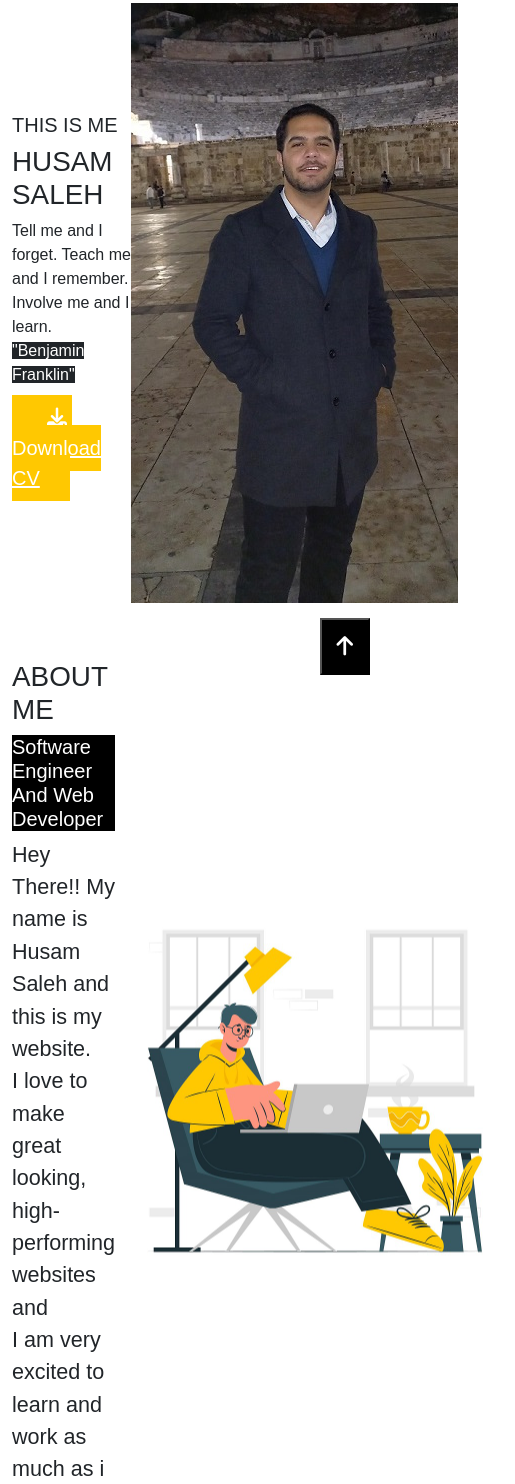
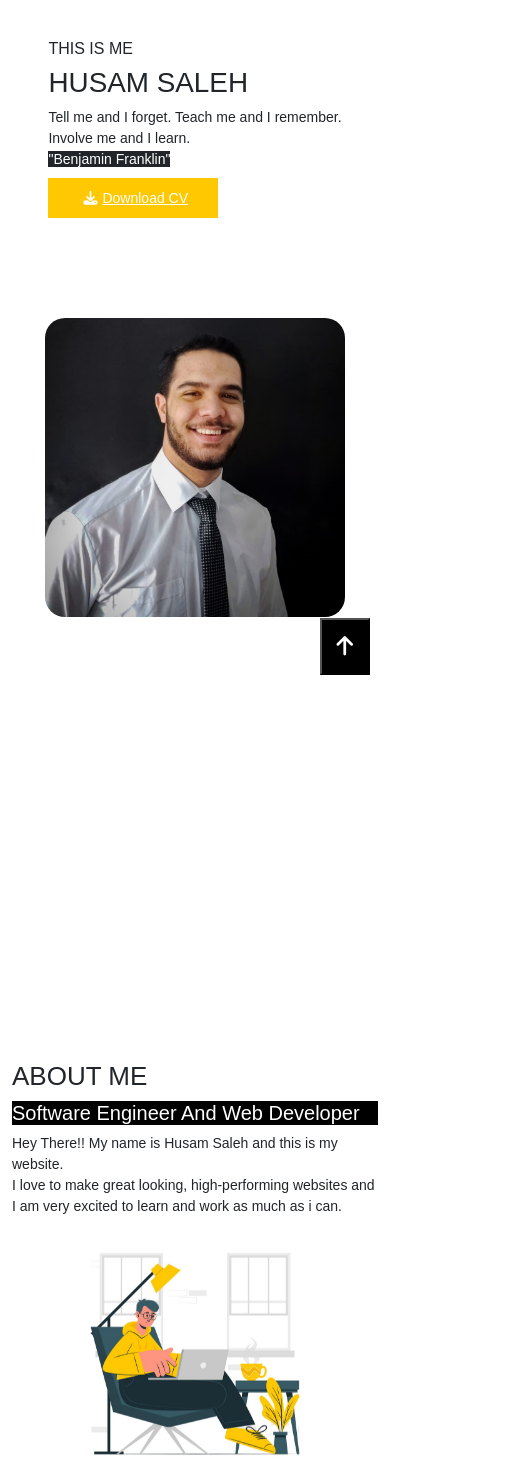
Before and after one commit to husamsaleh/husam, a plain HTML site: page index.html in a window 390 px wide. Shown: the part 169-1653 px from the top of the page, 515 px wide, since content can reach past the window. Drawn offline with nearby package versions, Linux system fonts and the light colour scheme; a web font is replaced by a local one.

Commit message:
mobile responsive updated

```diff
--- a/index.html
+++ b/index.html
@@ -12,7 +12,7 @@
 </head>
 <body>
 
-  <nav class="navbar navbar-expand-lg  d-flex flex-row justify-content-between px-5 position-fixed  ">
+  <nav class="navbar navbar-expand-lg  d-flex flex-row justify-content-between px-5 position-fixed fixed-top  ">
 
       <a class="navbar-brand mx-4 fs-2 text-black" href="#">Husam Saleh</a>
 
@@ -52,12 +52,12 @@
   </nav>
 
 
-  <div class="container intro d-flex align-items-center justify-content-evenly">
+  <div class="container intro d-flex flex-lg-row flex-column align-items-center align-content-center justify-content-evenly   ">
     <div>
       <h5>THIS IS ME</h5>
       <h1>HUSAM SALEH</h1>
 
-      <p>Tell me and I forget. Teach me and I remember. Involve me and I learn. <br><span class="text-bg-dark">"Benjamin Franklin"</span></p>
+      <p>Tell me and I forget. Teach me and I remember. <br> Involve me and I learn. <br><span class="text-bg-dark">"Benjamin Franklin"</span></p>
 
 
       <a class="btn_cv" href="/CV.pdf" download="HusamsalehCV">
@@ -65,37 +65,37 @@
       </a>
 
     </div>
-    <img src="./images/me.jpg" alt="">
+    <img   src="./images/me1.jpg" alt="">
   </div>
 
 
 
 
 
-<div class="container about d-flex align-items-center justify-content-around" id="about">
+<div class="container about d-flex flex-lg-row  flex-column align-items-center justify-content-center justify-content-lg-around " id="about">
   <div>
-    <h2 class="fs-1 text-uppercase">About Me</h2>
+    <h2 class="text-uppercase">About Me</h2>
     <h5 class="bg-black text-white">Software Engineer And Web Developer</h5>
-    <p class="fs-4">Hey There!! My name is Husam Saleh and this is my website. <br> I love to make great looking, high-performing websites and <br> I am very excited to learn and work as much as i can.
+    <p class="">Hey There!! My name is Husam Saleh and this is my website. <br> I love to make great looking, high-performing websites and <br> I am very excited to learn and work as much as i can.
     </p>
   </div>
   <img src="./images/v1.jpg" alt="">
 
 </div>
 
-<div class="container projects d-flex align-items-center align-content-center  justify-content-center" id="projects">
+<div class="container projects d-flex flex-md-row flex-column align-items-center align-content-center  justify-content-center" id="projects">
   <img src="./images/v2.jpg" alt="">
   <div class="mx-5" >
     <h2>PROJECTS</h2>
     <ul>
       <li>
-        <a href="">Bluezah.com</a>
+        <a href="#">Bluezah.com</a>
       </li>
       <li>
-        <a href="">FutureGen.net</a>
+        <a href="#">FutureGen.net</a>
       </li>
       <li>
-        <a href="">ox2z.com</a>
+        <a href="#">ox2z.com</a>
       </li>
 
     </ul>
@@ -105,16 +105,16 @@
 </div>
 
 <div class=" social container d-flex flex-row justify-content-evenly fs-1 text-black" id="social">
-  <a href="">
+  <a href="#">
     <i class="fab fa-youtube"></i>
   </a>
-  <a href="">
+  <a href="#">
     <i class="fab fa-github"></i>
   </a>
-  <a href="">
+  <a href="#">
     <i class="fab fa-linkedin"></i>
   </a>
-  <a href="">
+  <a href="#">
     <i class="fas fa-envelope"></i>
   </a>
 
@@ -161,7 +161,7 @@
 
 
     <script src="https://cdn.jsdelivr.net/npm/bootstrap@5.2.1/dist/js/bootstrap.bundle.min.js" integrity="sha384-u1OknCvxWvY5kfmNBILK2hRnQC3Pr17a+RTT6rIHI7NnikvbZlHgTPOOmMi466C8" crossorigin="anonymous"></script>
-    <script language="JavaScript">
+     <script language="JavaScript">
 
       window.onload = function () {
           document.addEventListener("contextmenu", function (e) {
--- a/main.scss
+++ b/main.scss
@@ -36,7 +36,11 @@ nav{
 }
 .intro{
     height: 100vh;
-    padding-top: 100px;
+    img{
+        max-width: 400px;
+        border-radius: 20px;
+    }
+
 }
 
 .me{
@@ -54,6 +58,13 @@ nav{
         animation-name:vectors_moving_v1;
         animation-duration: 6s;
   animation-iteration-count: infinite;
+    }
+    h2{
+        font-size:42px;
+    }
+    p{
+        font-size: 22px;
+        font-weight: 300 !important;
     }
 }
 
@@ -171,6 +182,46 @@ nav{
   }
 
   &:hover{
-    background-color: RoyalBlue;
+    background-color: #ecb900;
+    color: black !important;
   }
 }
+
+@media screen and (max-width:800px) {
+    .intro, .about, .projects{
+        margin-top: 100px;
+        img{
+            max-width: 250px;
+            margin-bottom: 50px;
+        }
+
+    }
+    .intro {
+        h5{
+            font-size: 16px;
+
+        }
+        p{
+            font-size: 14px;
+        }
+        a{
+            font-size: 14px;
+        }
+        img{
+            max-width: 300px;
+
+        }
+    }
+    .about{
+        h2{
+            font-size:26px;
+        }
+        p{
+            font-size: 14px;
+
+        }
+
+    }
+
+
+}
```
Also changed, not shown: images/me1.jpg (added), main.css.
